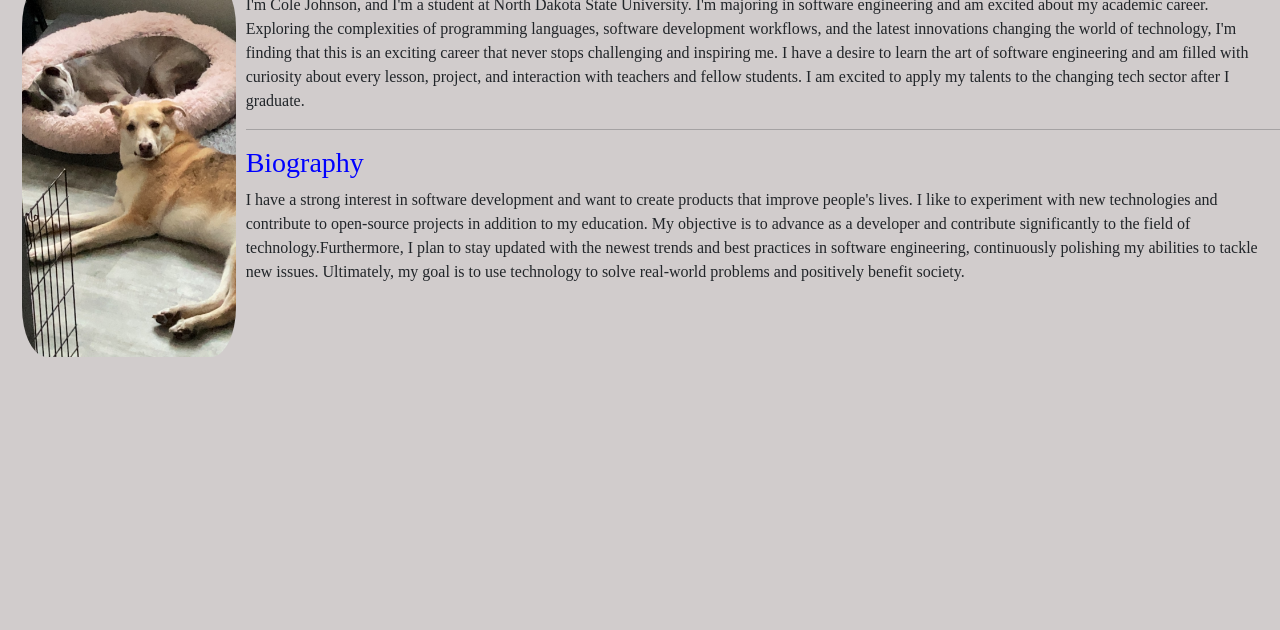
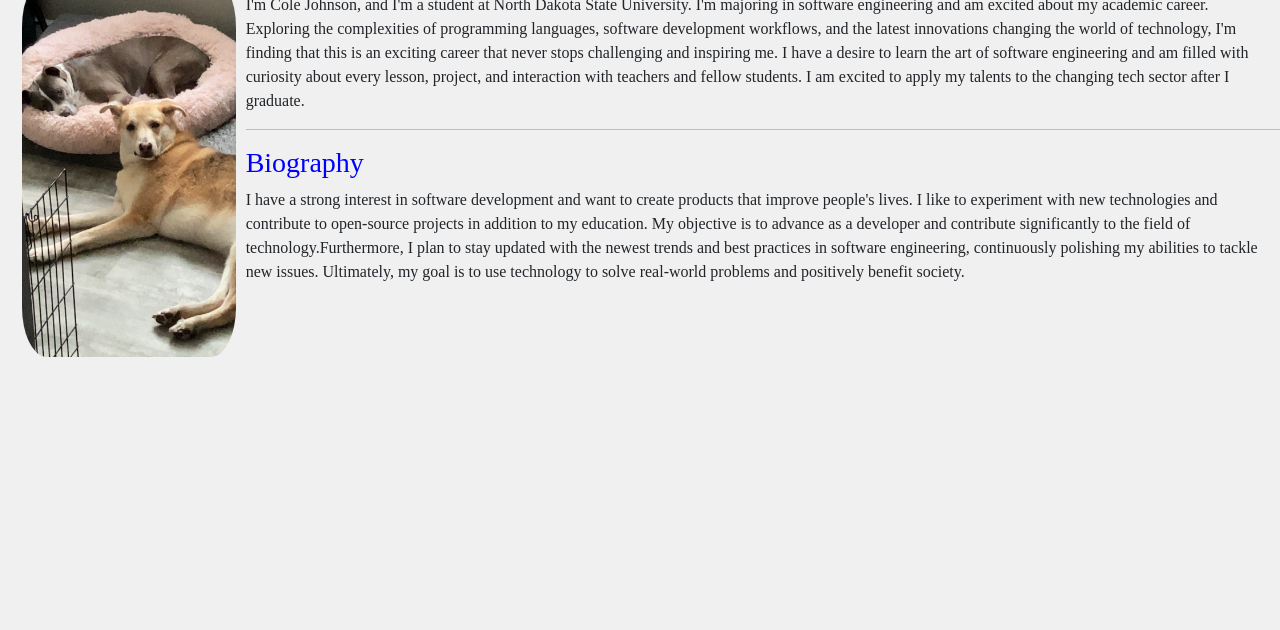
Before and after one commit to CSCI313-Spring2024/assignment-2-CRJohnsonTech, a plain HTML site: page index.html in a window 1280 px wide. Shown: the part 170-800 px from the top of the page. Drawn offline with nearby package versions, Linux system fonts and the light colour scheme.

Commit message:
Background color

```diff
--- a/css/styles.css
+++ b/css/styles.css
@@ -24,5 +24,5 @@
 
   body {
     font-family: serif;
-    background-color: rgb(209, 204, 204);
+    background-color: rgb(240, 240, 240);
   }
```
